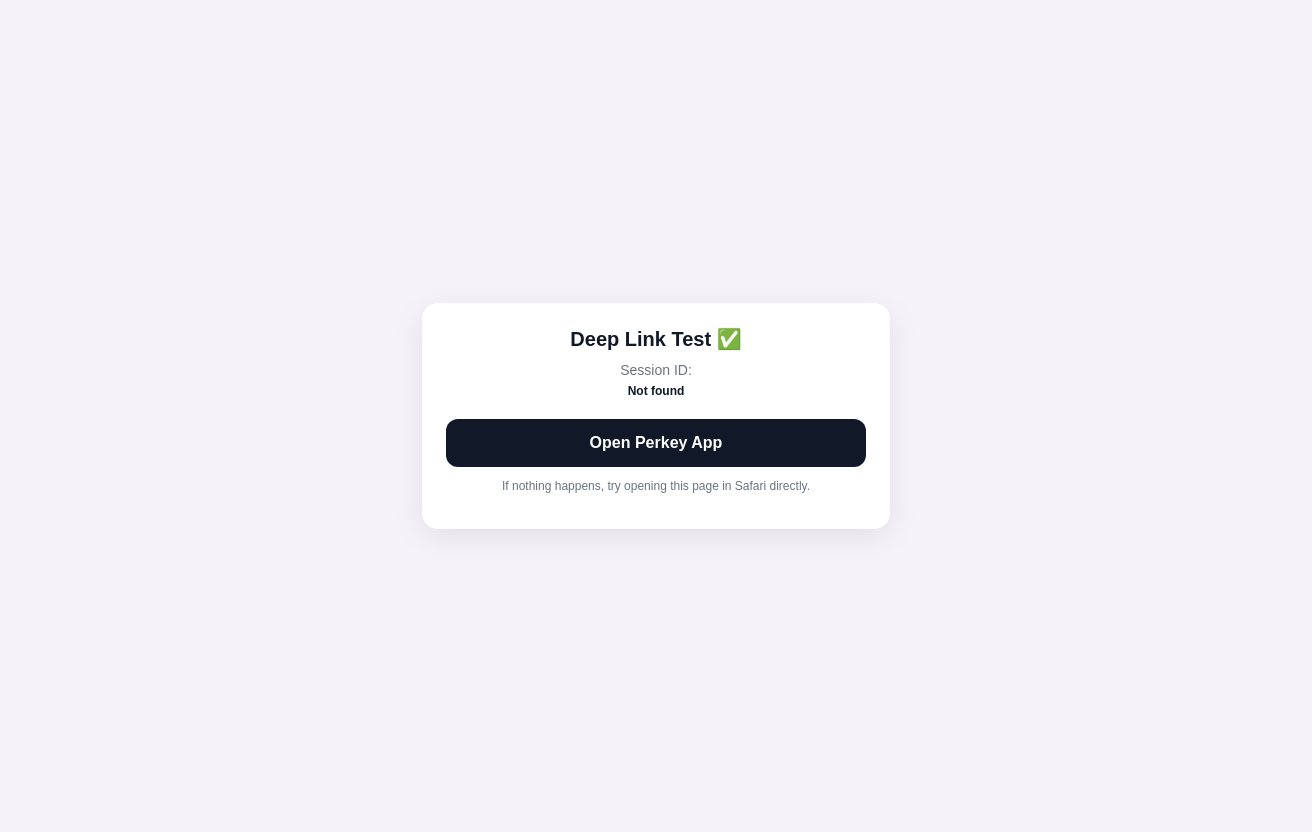
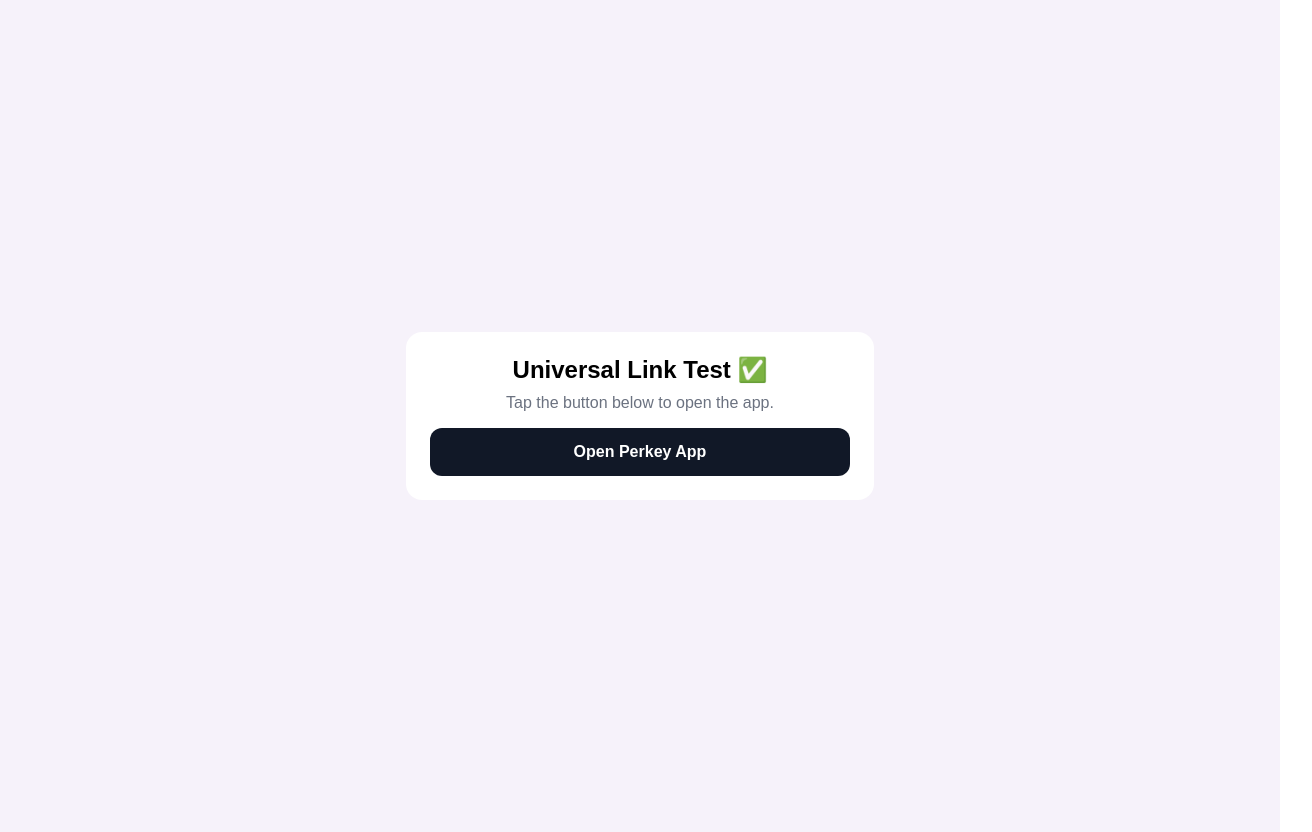
Before and after one commit to mrmodh10/perkey_react_app, a React (Vite) app: page /deeplink-test in a window 1280 px wide. Before the commit this address had no page. Shown: the whole page, 1312 px wide, since content can reach past the window. Built offline with nearby package versions, Linux system fonts and the light colour scheme.

Commit message:
deep link test

```diff
--- a/src/App.tsx
+++ b/src/App.tsx
@@ -6,7 +6,7 @@
 import { GlobalStyle } from "./styles/GlobalStyle";
 import FacebookLogin from "./pages/FacebookLogin";
 import TikTokLogin from "./pages/TiktokLogin";
-import DeepLinkReturnScreen from "./pages/DeepLinkReturnScreen";
+import DeepLinkTest from "./pages/DeepLinkReturnScreen";
 
 export default function App() {
   return (
@@ -20,7 +20,7 @@
         <Route path="/verified" element={<VerifiedScreen />} />
 
         {/* ✅ Deep link test route */}
-    <Route path="/deeplink-test" element={<DeepLinkReturnScreen />} />
+    <Route path="/deeplink-test" element={<DeepLinkTest />} />
       </Routes>
     </ThemeProvider>
   );
--- a/src/pages/DeepLinkReturnScreen.tsx
+++ b/src/pages/DeepLinkReturnScreen.tsx
@@ -1,101 +1,54 @@
-import React from "react";
-import { useSearchParams } from "react-router-dom";
 
-export default function DeepLinkReturnScreen() {
-  const [searchParams] = useSearchParams();
-
-  const sessionId = searchParams.get("session_id") ?? "";
-
-  const handleOpenApp = () => {
-    if (!sessionId) {
-      alert("Missing session_id in URL");
-      return;
-    }
-
-    const deeplinkUrl =
-      "https://amazing-griffin-5d41ac.netlify.app/deeplink";
-
-    // ✅ Best for iOS universal links
-    window.location.href = deeplinkUrl;
-  };
+export default function DeepLinkTest() {
+  const deeplinkUrl = "https://amazing-griffin-5d41ac.netlify.app/deeplink";
 
   return (
-    <div style={styles.wrapper}>
-      <div style={styles.card}>
-        <h2 style={styles.title}>Deep Link Test ✅</h2>
-
-        <p style={styles.subtitle}>
-          Session ID:
-          <br />
-          <span style={styles.sessionText}>
-            {sessionId ? sessionId : "Not found"}
-          </span>
+    <div
+      style={{
+        height: "100vh",
+        display: "grid",
+        placeItems: "center",
+        background: "#f6f2fa",
+        padding: 16,
+      }}
+    >
+      <div
+        style={{
+          width: "100%",
+          maxWidth: 420,
+          background: "#fff",
+          padding: 24,
+          borderRadius: 16,
+          textAlign: "center",
+        }}
+      >
+        <h2 style={{ margin: 0 }}>Universal Link Test ✅</h2>
+        <p style={{ marginTop: 10, color: "#6b7280" }}>
+          Tap the button below to open the app.
         </p>
 
-        <button onClick={handleOpenApp} style={styles.button}>
-          Open Perkey App
-        </button>
-
-        <p style={styles.note}>
-          If nothing happens, try opening this page in Safari directly.
-        </p>
+        {/* ✅ BEST METHOD FOR iOS */}
+        <a
+          href={deeplinkUrl}
+          style={{ display: "block", textDecoration: "none" }}
+        >
+          <button
+            style={{
+              width: "100%",
+              height: 48,
+              borderRadius: 12,
+              border: "none",
+              background: "#111827",
+              color: "#fff",
+              fontSize: 16,
+              fontWeight: 700,
+              cursor: "pointer",
+            }}
+          >
+            Open Perkey App
+          </button>
+        </a>
       </div>
     </div>
   );
 }
-
-const styles: Record<string, React.CSSProperties> = {
-  wrapper: {
-    height: "100vh",
-    width: "100%",
-    display: "flex",
-    alignItems: "center",
-    justifyContent: "center",
-    background: "#f6f2fa",
-    padding: "16px",
-  },
-  card: {
-    width: "100%",
-    maxWidth: "420px",
-    background: "#ffffff",
-    borderRadius: "16px",
-    padding: "24px",
-    boxShadow: "0 8px 30px rgba(0,0,0,0.08)",
-    textAlign: "center",
-  },
-  title: {
-    margin: 0,
-    fontSize: "20px",
-    fontWeight: 700,
-    color: "#111827",
-  },
-  subtitle: {
-    marginTop: "10px",
-    marginBottom: "18px",
-    fontSize: "14px",
-    color: "#6b7280",
-    lineHeight: 1.4,
-    wordBreak: "break-word",
-  },
-  sessionText: {
-    fontSize: "12px",
-    fontWeight: 700,
-    color: "#111827",
-  },
-  button: {
-    width: "100%",
-    height: "48px",
-    border: "none",
-    borderRadius: "12px",
-    fontSize: "16px",
-    fontWeight: 700,
-    cursor: "pointer",
-    background: "#111827",
-    color: "#ffffff",
-  },
-  note: {
-    marginTop: "12px",
-    fontSize: "12px",
-    color: "#6b7280",
-  },
-};
```
